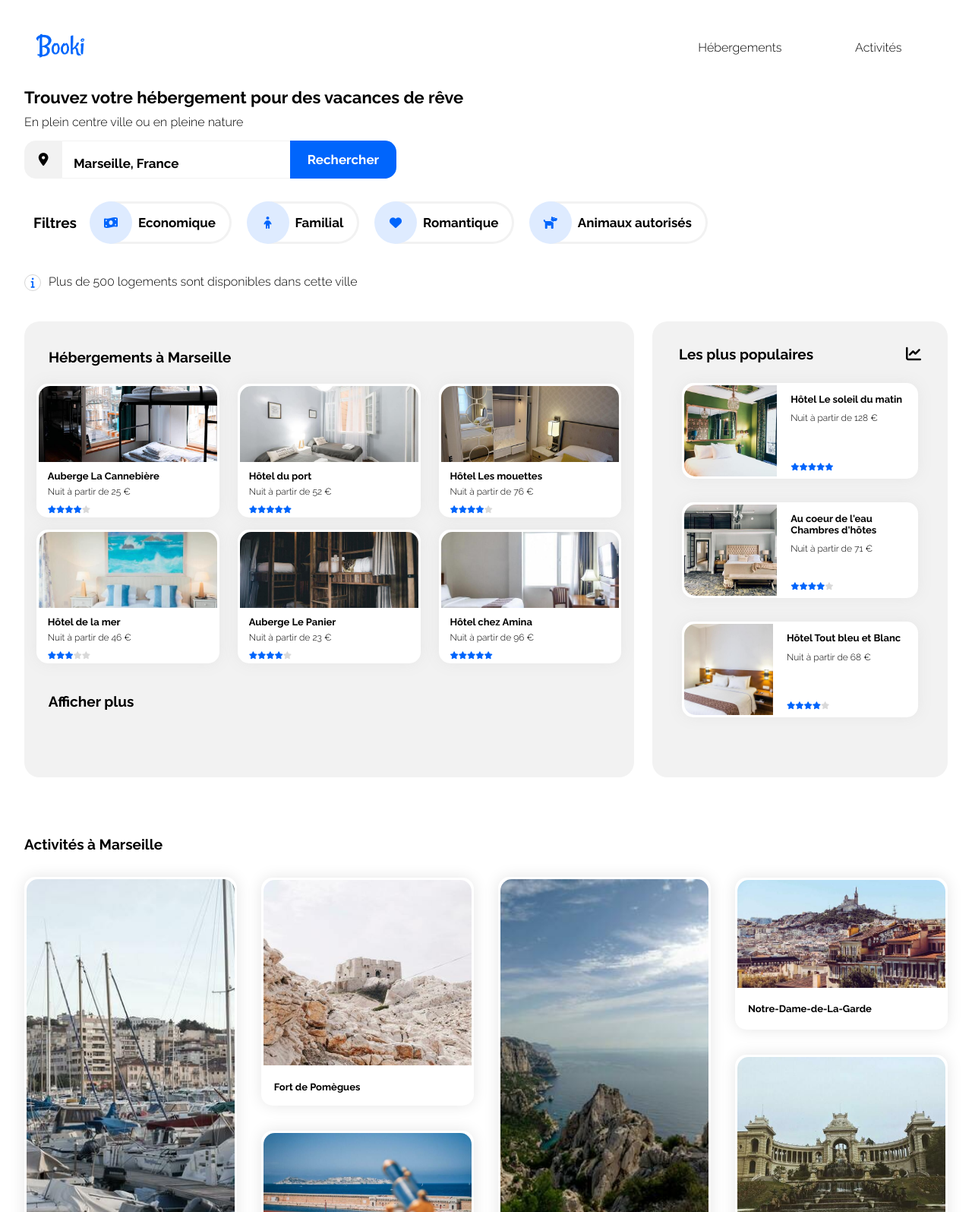
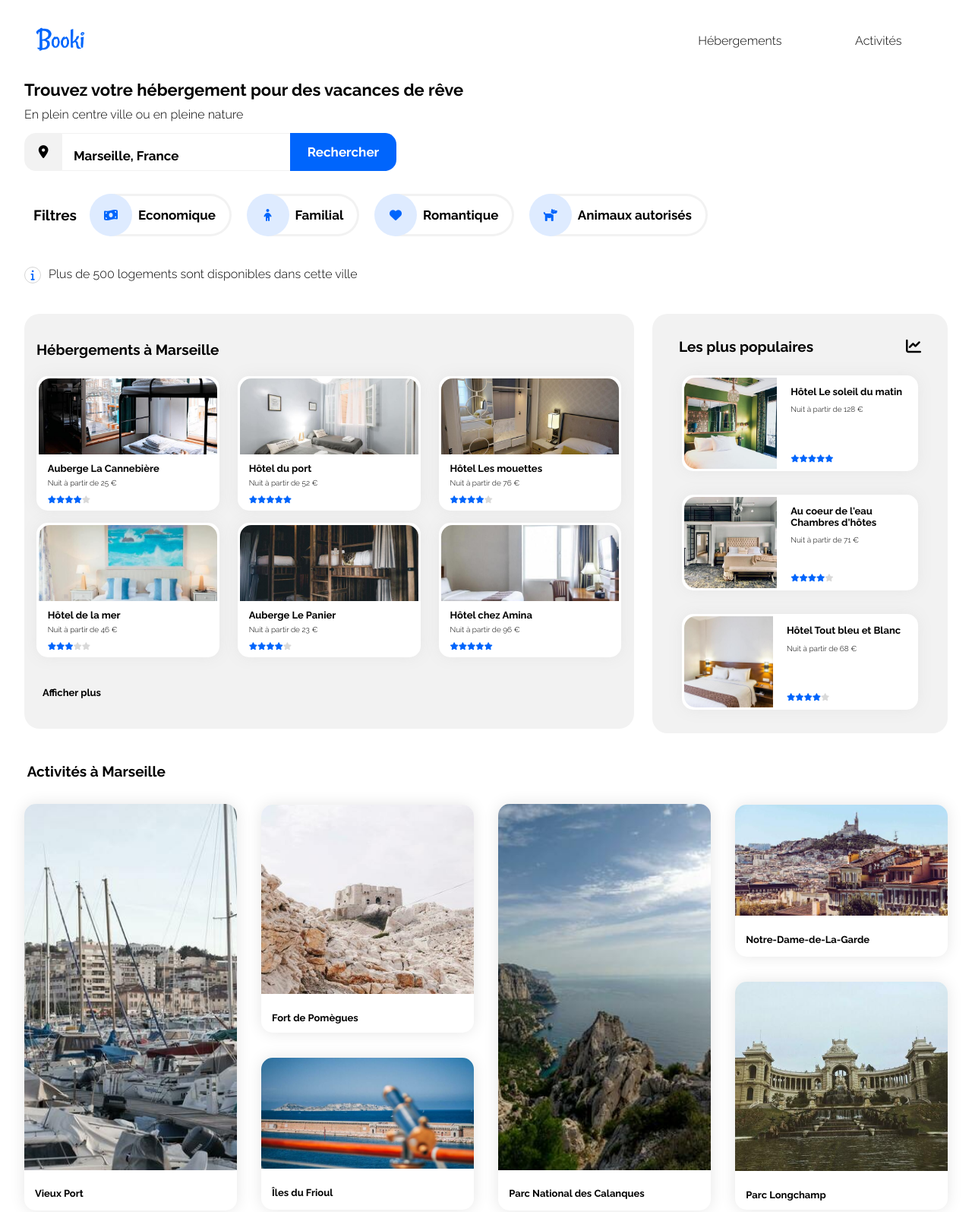
Before and after one commit to POLETTISTE/OCR_P02_BOOKI, a website: page index.html in a window 1280 px wide. Shown: the top 1595 px of the page at 76% size. Drawn offline with Linux system fonts and the light colour scheme.

Commit message:
final commit

```diff
--- a/css/footer.css
+++ b/css/footer.css
@@ -7,7 +7,7 @@ footer {
     justify-content: flex-start;
     padding-top:35px;
     padding-bottom: 30px;
-    padding-left:30px;
+    padding-left:35px;
     flex-wrap: wrap;
 }
 
--- a/css/global.css
+++ b/css/global.css
@@ -23,7 +23,7 @@ h3{
 }
 
 h4{
-    font-size: 12px;
+    font-size: 10px;
     font-weight: 300;
 }
 
--- a/css/header.css
+++ b/css/header.css
@@ -8,7 +8,6 @@ header {
     margin:0 auto;
     height:100px;
     flex-wrap: wrap;
-    margin-top: 10px;
     margin-bottom: 5px;
 }
 
@@ -50,8 +49,8 @@ nav a {
     justify-content: center;
     align-items: center;
     border-top: 4px solid transparent;
-    padding-top: 30px;
-    padding-bottom:30px;
+    padding-top: 40px;
+    padding-bottom:40px;
 
 }
 
--- a/css/main.css
+++ b/css/main.css
@@ -37,7 +37,7 @@ main {
     justify-content: space-between;
     align-items:flex-end;
     flex-wrap: wrap-reverse;
-    margin-bottom: 6%;
+    margin-bottom: 3%;
 }
 
 #location,
@@ -64,7 +64,7 @@ main {
 
 #location {
     width: 66%;
-    min-height:600px;
+    /* min-height:600px; */
     margin:0;
 }
 @media all and (min-width:768px) and (max-width:991px){
@@ -83,9 +83,8 @@ main {
 /* hébergements à Marseille */
 .location-title {
     margin-top: 2%;
-    margin-left:3%;
+    margin-left:2%;
     margin-bottom: 2%;
-    padding-left: 1%;
 }
 @media all and (max-width:767px){
     .location-title {
@@ -156,6 +155,7 @@ main {
     padding-left:5%;
     display: inline-flex;
     justify-content: flex-start;
+    margin-bottom:7px;
 }
 @media all and (min-width:768px) and (max-width:991px) {
     .location-card{
@@ -188,6 +188,7 @@ main {
     }
     .location-card-stars {
         margin:0;
+
     }
 }
 
@@ -204,7 +205,8 @@ main {
 .location-more{
     margin-top:2%;
     margin-bottom: 2%;
-    padding-left: 1%;
+    font-size:13px;
+    font-weight: 700;
 }
 @media all and (max-width:767px) {
     .location-more{
@@ -218,7 +220,7 @@ main {
 
  #popular {
     width:32%;
-    min-height:600px;
+    /* min-height:600px; */
     margin:0%;
 }
 
@@ -329,7 +331,7 @@ main {
     display: inline-flex;
     justify-content: flex-start;
     align-items: center;
-    padding-bottom:5%;
+    padding-bottom:6%;
 }
 
 @media all and (max-width:767px){
@@ -356,6 +358,10 @@ main {
     padding-bottom:1%;
 }
 
+.activities-title {
+    margin-left:0.3%;
+}
+
 @media all and (max-width:767px){
     .activities-title {
         margin-left: 5%;
@@ -380,6 +386,13 @@ flex-wrap: wrap;
     width:23%;
     height:600px;
 }
+
+/* Activities card */
+
+    .activity-card{
+        border:none;
+    }
+
 
 /* Activities large card */
 .activities-card-large-item{
@@ -424,8 +437,7 @@ flex-wrap: wrap;
     .single,
     .couple{
         width:45%;
-}
-
+    }
 }
 
 
@@ -453,16 +465,15 @@ flex-wrap: wrap;
         border-top-right-radius: 30px;
     }
 
-    .activity-card{
+    /* .activity-card{
         border:none;
-    }
+    } */
 }
 
 /* description activities */
 
 .title-activity{
-    object-fit: contain;
-    margin-top:6%;
+    margin-top:7%;
     padding-left:5%;
 }
 @media all and (max-width:767px) {
--- a/css/search.css
+++ b/css/search.css
@@ -199,6 +199,8 @@ width:100%;
     background-color: #0065FC;
     color:white;
     border:3px solid #0065FC;
+    border-left:none;
+    transform: none;
 }
 
 .search-filters-item {
```
Also changed, not shown: 1 other file.
